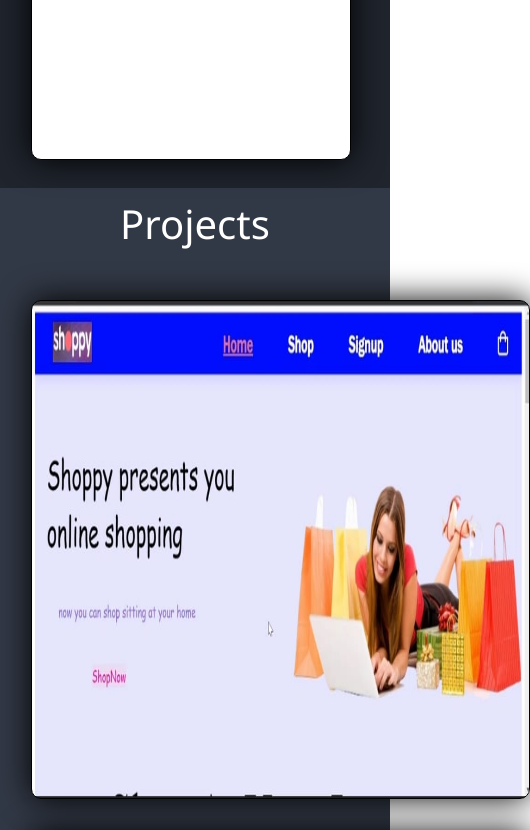
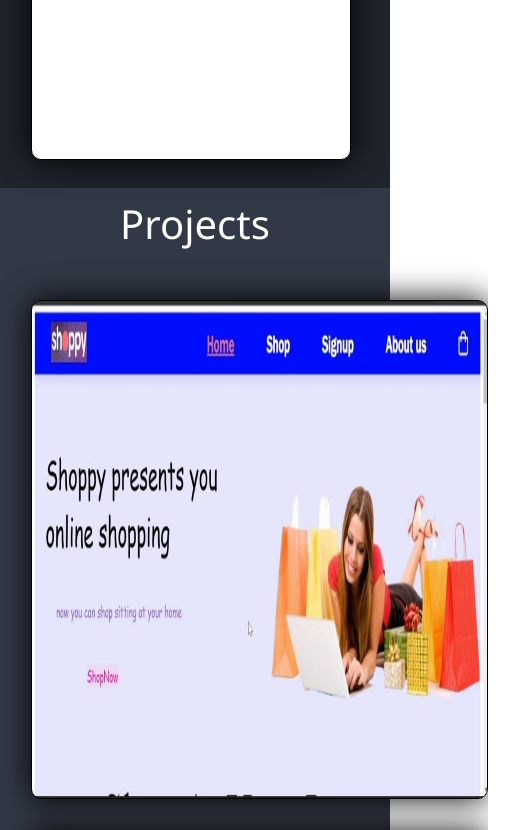
Before and after one commit to Dhananjai237/portfolio, a plain HTML site: page index.html in a window 390 px wide. Shown: the part 6350-7180 px from the top of the page, 530 px wide, since content can reach past the window. Drawn offline with Linux system fonts and the light colour scheme.

Commit message:
Add files via upload

```diff
--- a/mobile.css
+++ b/mobile.css
@@ -42,7 +42,6 @@
 
     .grid_article {
         height: 55vh;
-        width: 55vh;
         margin: 10% 0% 0% 0%;
     }
 
```
